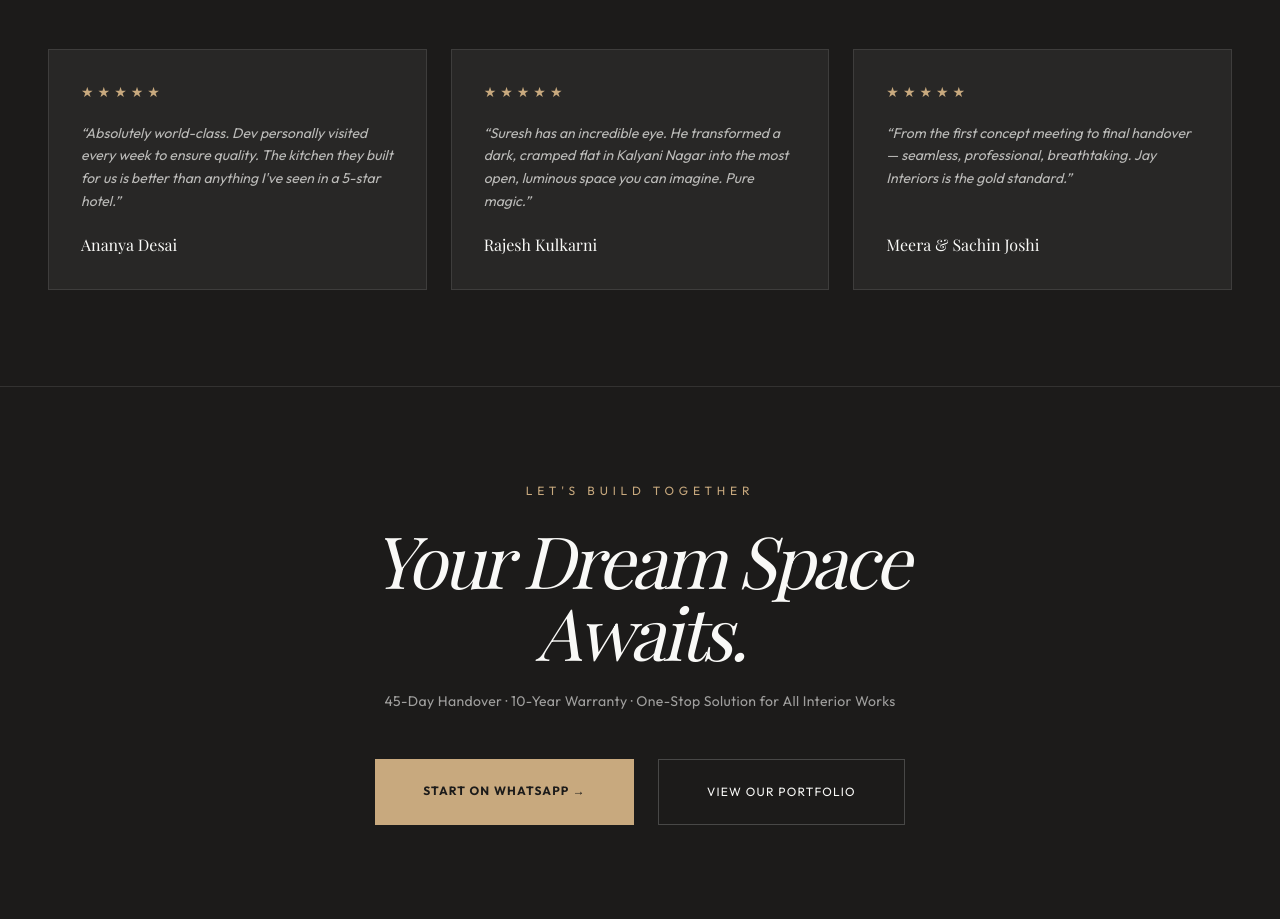
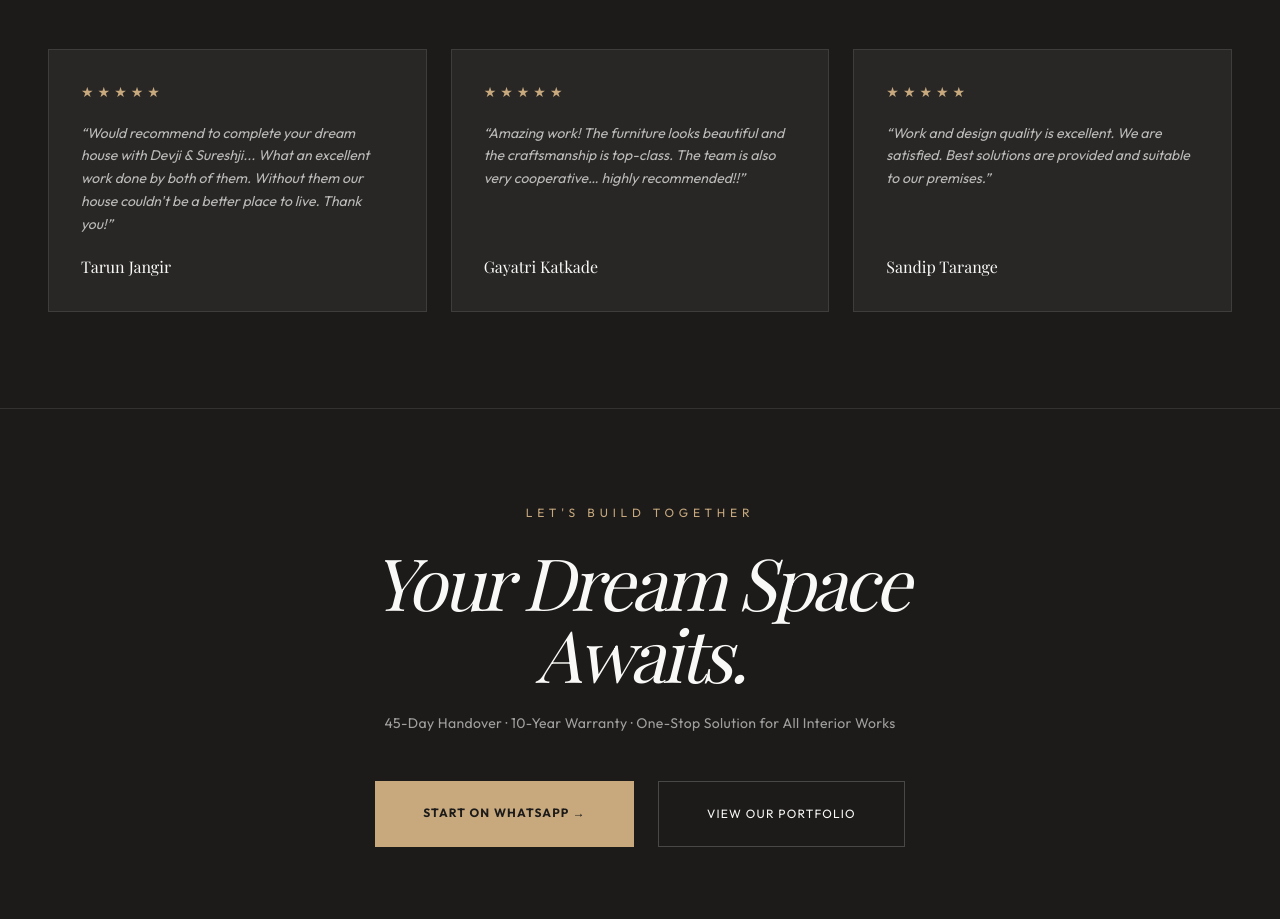
Before and after one commit to harshadhh/jai-interiors, a Next.js app: page /about in a window 1280 px wide. Shown: the part 5180-6099 px from the top of the page. Built offline with nearby package versions, Linux system fonts and the light colour scheme; no server answers; a web font is replaced by a local one.

Commit message:
Add files via upload

```diff
--- a/app/about/page.tsx
+++ b/app/about/page.tsx
@@ -37,9 +37,9 @@ const milestones = [
 ];
 
 const reviews = [
-  { author: 'Ananya Desai', stars: 5, text: 'Absolutely world-class. Dev personally visited every week to ensure quality. The kitchen they built for us is better than anything I\'ve seen in a 5-star hotel.' },
-  { author: 'Rajesh Kulkarni', stars: 5, text: 'Suresh has an incredible eye. He transformed a dark, cramped flat in Kalyani Nagar into the most open, luminous space you can imagine. Pure magic.' },
-  { author: 'Meera & Sachin Joshi', stars: 5, text: 'From the first concept meeting to final handover — seamless, professional, breathtaking. Jay Interiors is the gold standard.' },
+  { author: 'Tarun Jangir', stars: 5, text: 'Would recommend to complete your dream house with Devji & Sureshji... What an excellent work done by both of them. Without them our house couldn\'t be a better place to live. Thank you!' },
+  { author: 'Gayatri Katkade', stars: 5, text: 'Amazing work! The furniture looks beautiful and the craftsmanship is top-class. The team is also very cooperative… highly recommended!!' },
+  { author: 'Sandip Tarange', stars: 5, text: 'Work and design quality is excellent. We are satisfied. Best solutions are provided and suitable to our premises.' },
 ];
 
 export default function About() {
```
